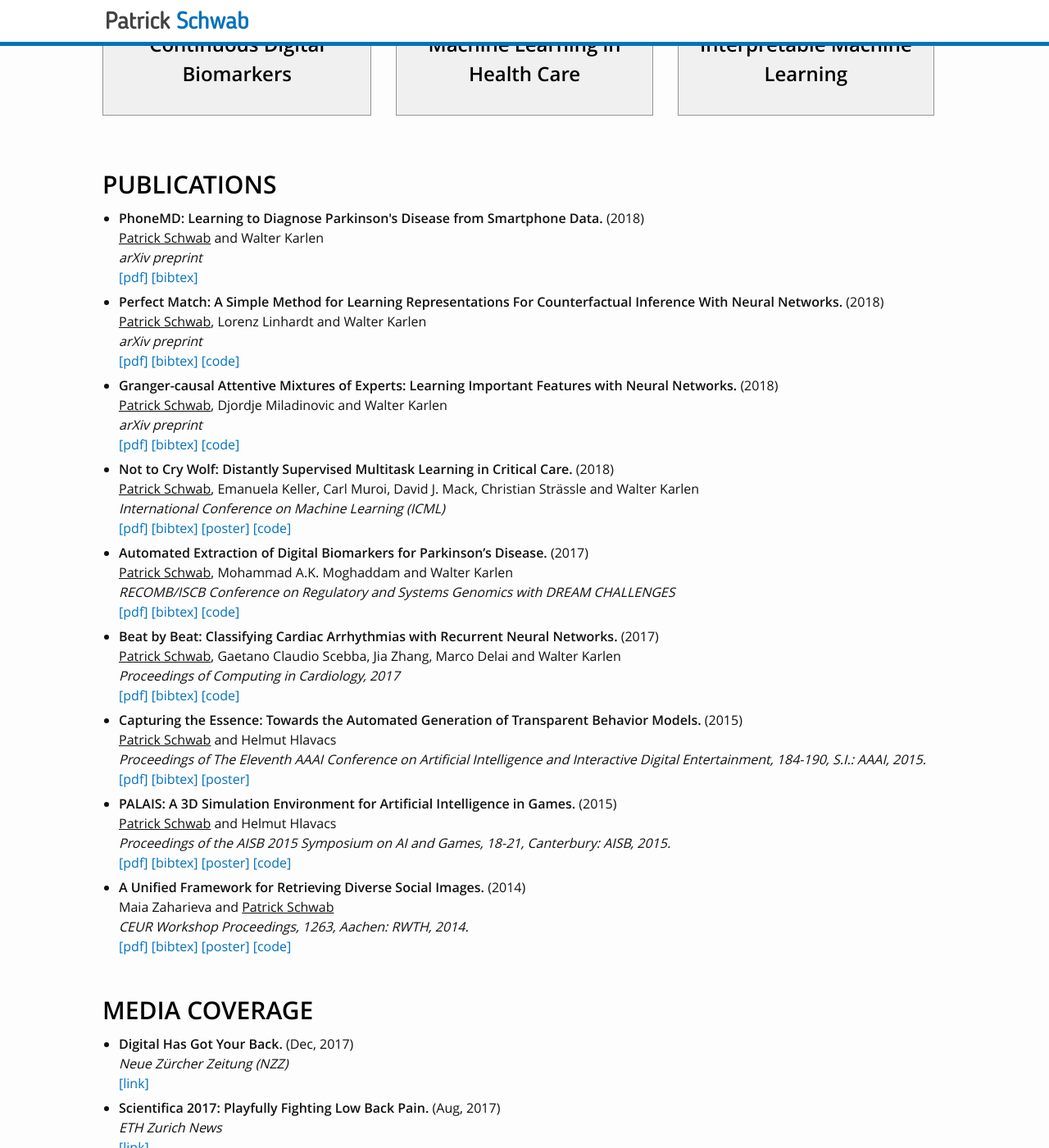
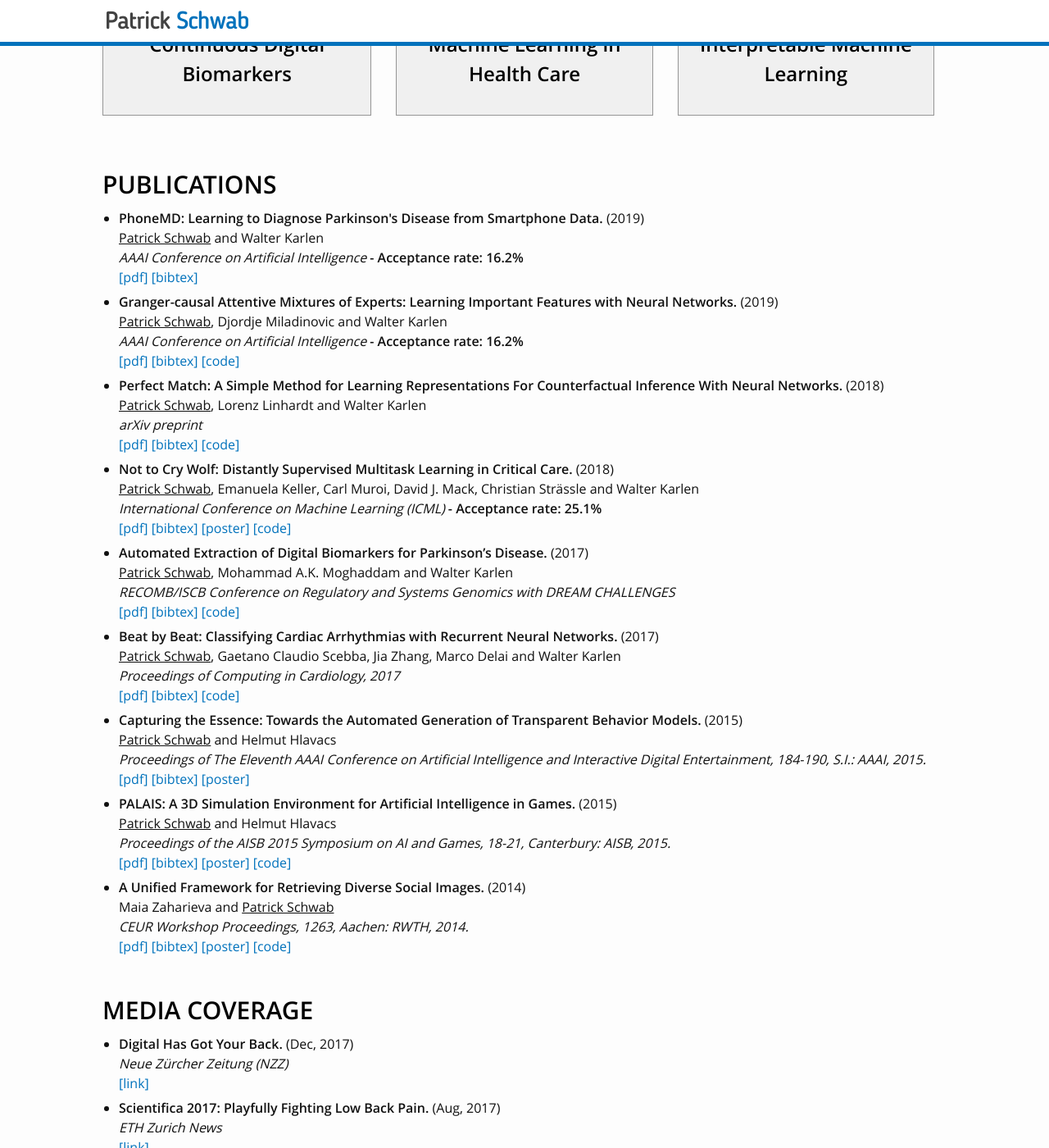
Before and after one commit to d909b/d909b.github.io, a Jekyll site: the page built from index.html, in a window 1280 px wide and 1400 px high, scrolled down 1918 px. Shown: the whole window at 82% size. Built offline with Jekyll 4.4.1, drawn with Linux system fonts in a browser that asks for light colours; nearby versions of some CDN libraries; library files that are not in the unit come from our copies.

```diff
--- a/_sass/_layout.scss
+++ b/_sass/_layout.scss
@@ -295,7 +295,7 @@ p .fa {
     text-decoration: underline;
 }
 
-.publication-title, .supervision-title, .award-title, .media-title {
+.publication-title, .supervision-title, .award-title, .media-title, .publication-notable {
     font-family: 'open_sanssemibold';
 }
 
--- a/js/application.js
+++ b/js/application.js
@@ -63,12 +63,24 @@ app.controller('AppController', function($scope){
         {
             title: "PhoneMD: Learning to Diagnose Parkinson's Disease from Smartphone Data.",
             authors: "Patrick Schwab and Walter Karlen",
-            year: "2018",
-            venue: "arXiv preprint",
+            year: "2019",
+            venue: "AAAI Conference on Artificial Intelligence",
             pdf: "https://arxiv.org/pdf/1810.01485.pdf",
             code: "",
             bibtex: "https://arxiv.org/abs/1810.01485",
-            image: ""
+            image: "",
+            notable: "Acceptance rate: 16.2%"
+        },
+        {
+            title: "Granger-causal Attentive Mixtures of Experts: Learning Important Features with Neural Networks.",
+            authors: "Patrick Schwab, Djordje Miladinovic and Walter Karlen",
+            year: "2019",
+            venue: "AAAI Conference on Artificial Intelligence",
+            pdf: "https://arxiv.org/pdf/1802.02195.pdf",
+            code: "https://github.com/d909b/attentive_mixtures_of_experts",
+            bibtex: "http://arxiv.org/abs/1802.02195",
+            image: "",
+            notable: "Acceptance rate: 16.2%"
         },
         {
             title: "Perfect Match: A Simple Method for Learning Representations For Counterfactual Inference With Neural Networks.",
@@ -81,16 +93,6 @@ app.controller('AppController', function($scope){
             image: ""
         },
         {
-            title: "Granger-causal Attentive Mixtures of Experts: Learning Important Features with Neural Networks.",
-            authors: "Patrick Schwab, Djordje Miladinovic and Walter Karlen",
-            year: "2018",
-            venue: "arXiv preprint",
-            pdf: "https://arxiv.org/pdf/1802.02195.pdf",
-            code: "https://github.com/d909b/attentive_mixtures_of_experts",
-            bibtex: "http://arxiv.org/abs/1802.02195",
-            image: ""
-        },
-        {
             title: "Not to Cry Wolf: Distantly Supervised Multitask Learning in Critical Care.",
             authors: "Patrick Schwab, Emanuela Keller, Carl Muroi, David J. Mack, Christian Strässle and Walter Karlen",
             year: "2018",
@@ -99,7 +101,8 @@ app.controller('AppController', function($scope){
             code: "https://github.com/d909b/DSMT-Nets",
             poster: "https://bitbucket.org/d909b/scientific-artifacts/raw/22b381c3fd3bd0d668f3488b343ef72d574005df/ICML18-poster.pdf",
             bibtex: "http://arxiv.org/abs/1802.05027",
-            image: ""
+            image: "",
+            notable: "Acceptance rate: 25.1%"
         },
         {
             title: "Automated Extraction of Digital Biomarkers for Parkinson’s Disease.",
--- a/ng-templates/publication.html
+++ b/ng-templates/publication.html
@@ -2,7 +2,7 @@
 	<span class="publication-title" id="{a{ publication.title }a}">{a{ publication.title }a}</span>
 	<span class="publication-year">({{ publication.year }})</span><br>
 	<span class="publication-authors" ng-bind-html="publication.authors | highlight:'Patrick Schwab'"></span><br>
-	<span class="publication-venue"><i>{{ publication.venue }}</i></span><br>
+	<span class="publication-venue"><i>{{ publication.venue }}</i> <b ng-if="publication.notable" class="publication-notable">- {{ publication.notable }}</b></span><br>
 	<a ng-if="publication.pdf" href="{{ publication.pdf }}">[pdf]</a>
 	<a ng-if="publication.bibtex" href="{{ publication.bibtex }}">[bibtex]</a>
 	<a ng-if="publication.poster" href="{{ publication.poster }}">[poster]</a>
```
